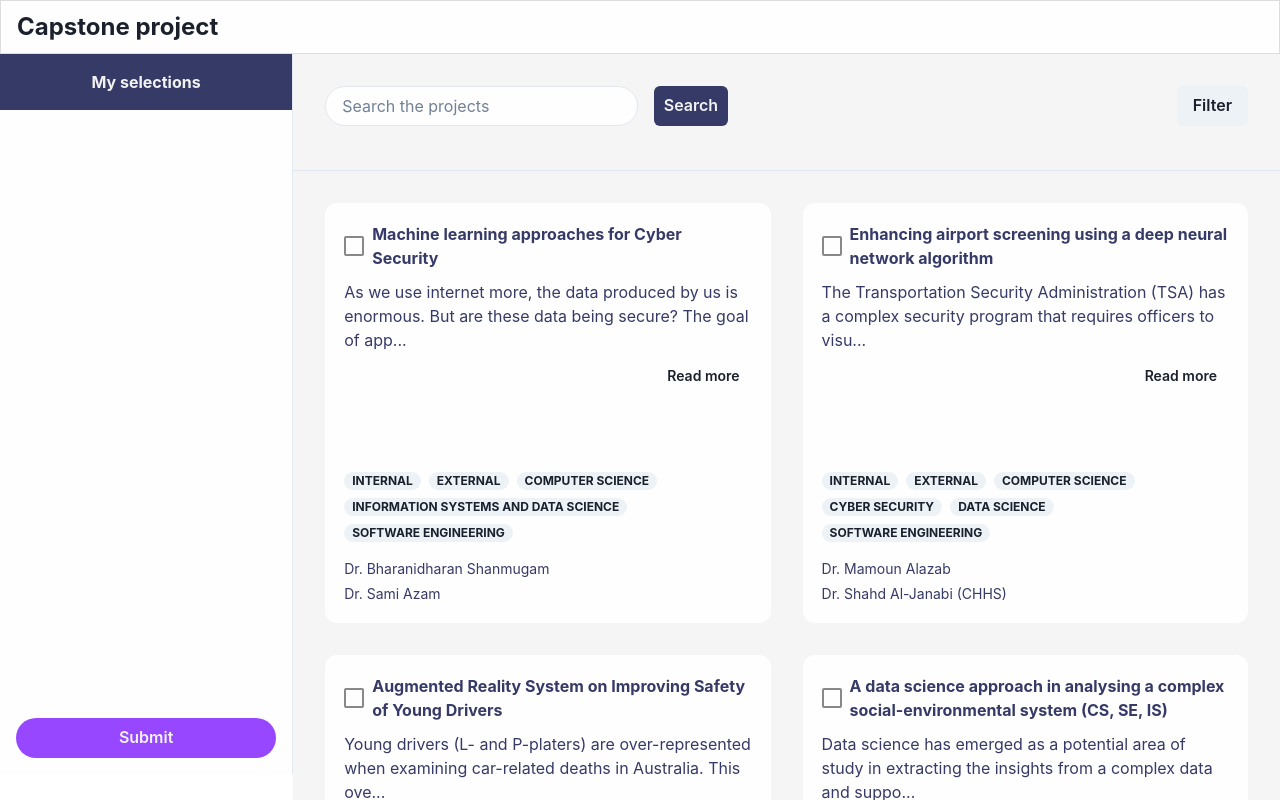
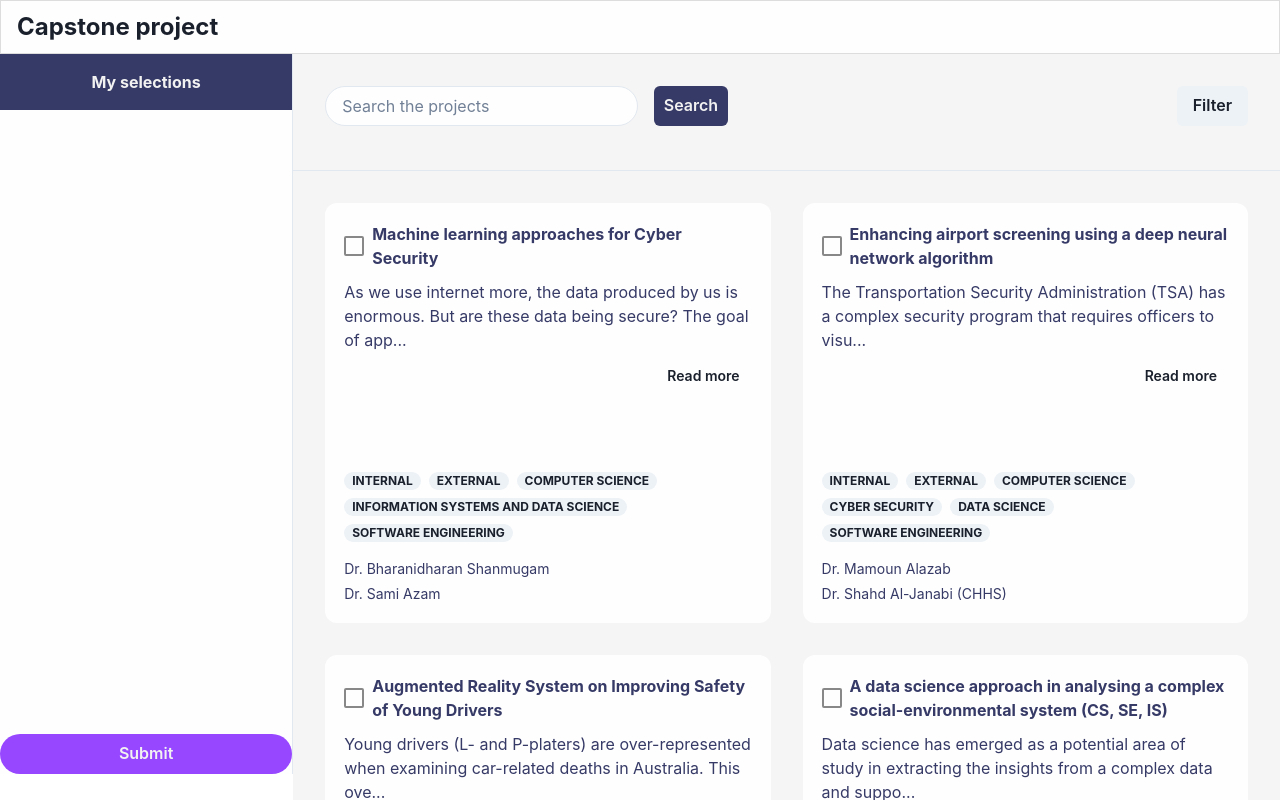
Before and after one commit to mong00x/capstone-conect, a React (Vite) app in the folder client/: page / in a window 1280 px wide. Built offline with nearby package versions, Linux system fonts and the light colour scheme.

Commit message:
fix sidebar style

```diff
--- a/client/src/components/SideMenu/SideMenu.jsx
+++ b/client/src/components/SideMenu/SideMenu.jsx
@@ -10,7 +10,8 @@ const SideMenu = () => {
   return (
     <Flex
       w="380px"
-      h="90%"
+      maxH="90%"
+      overflow="hidden"
       bg="BG"
       color="DarsShades"
       flexDirection="column"
@@ -25,14 +26,13 @@ const SideMenu = () => {
         </Box>
         <Box p="1rem">
           <DndProvider backend={HTML5Backend}>
-            <Container height="300px" />
+            <Container />
           </DndProvider>
         </Box>
       </Flex>
 
       <Button
         className="submit-btn"
-        m="1rem"
         bg="AccentMain.default"
         color="LightShades"
         borderRadius={50}
```
